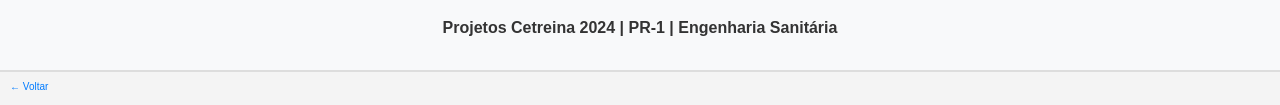
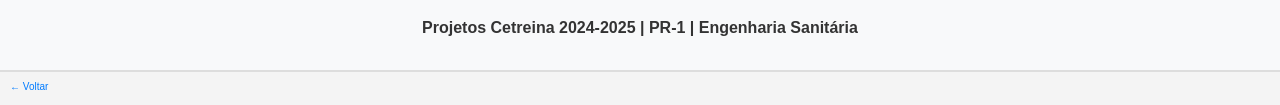
Before and after one commit to proiniciar/Eng_Sanitaria_Cetreina, a plain HTML site: page index.html in a window 1280 px wide. Shown: the part 323-428 px from the top of the page. Drawn offline with Linux system fonts and the light colour scheme.

Commit message:
index.html

```diff
--- a/index.html
+++ b/index.html
@@ -115,7 +115,7 @@
 <body>
     <div class="header">
         <img src="https://proiniciar.uerj.br/pluginfile.php/1/theme_adaptable/logo/1709829991/Daiaie%20Coordenadoria%20de%20Inicia%C3%A7%C3%A3o%20COR.png" alt="Logo">
-        <h1>Projetos Cetreina 2024 | PR-1 | Engenharia Sanitária</h1>
+        <h1>Projetos Cetreina 2024-2025 | PR-1 | Engenharia Sanitária</h1>
     </div>
 
     <div class="back-button">
```
